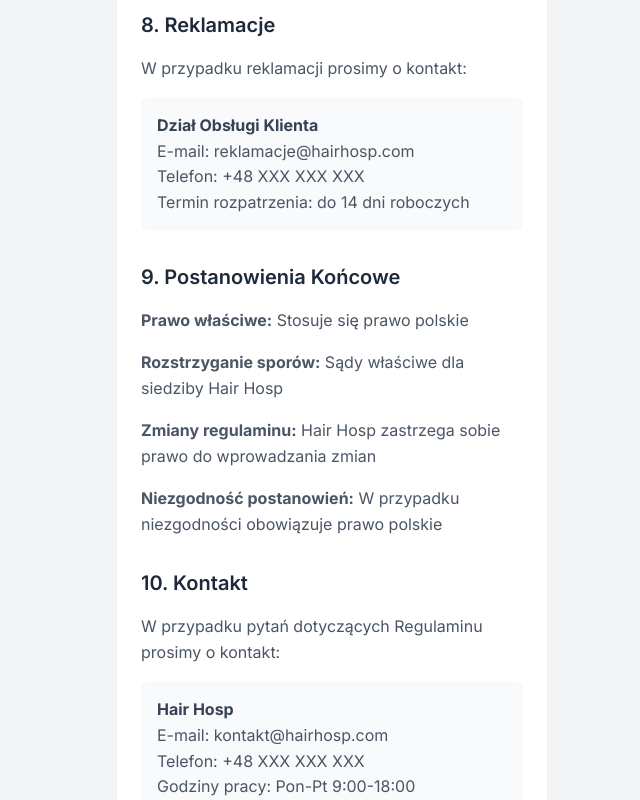
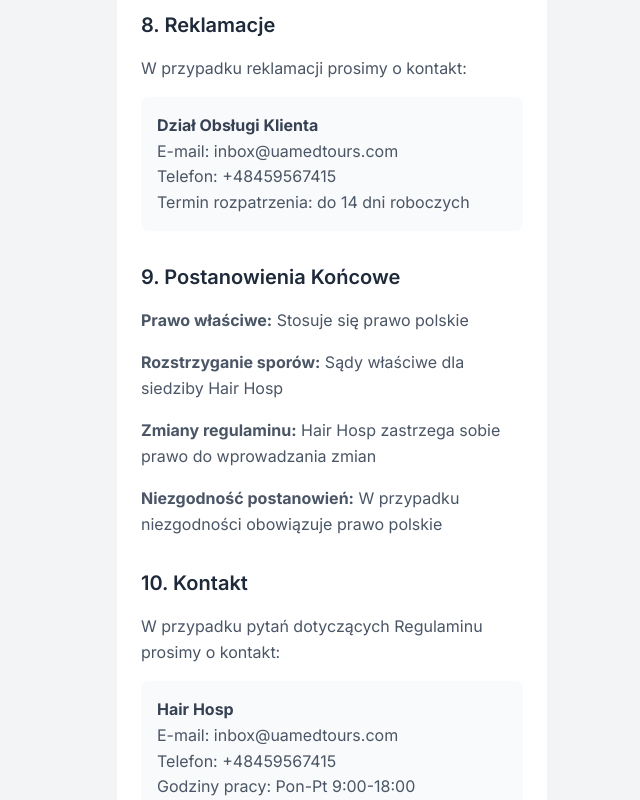
Before and after one commit to romchhh/hair-hosp, a Next.js app: page /terms in a window 1280 px wide. Shown: the part 2580-3380 px from the top of the page, without its empty margins (308-948 px from the left). Built offline with nearby package versions, Linux system fonts and the light colour scheme.

Commit message:
added phon

```diff
--- a/src/app/privacy/page.tsx
+++ b/src/app/privacy/page.tsx
@@ -131,8 +131,8 @@
             </p>
             <div className="bg-gray-50 p-4 rounded-lg">
               <p className="text-gray-700"><strong>Hair Hosp</strong></p>
-              <p className="text-gray-600">E-mail: privacy@hairhosp.com</p>
-              <p className="text-gray-600">Telefon: +48 XXX XXX XXX</p>
+              <p className="text-gray-600">E-mail: inbox@uamedtours.com</p>
+              <p className="text-gray-600">Telefon: +48459567415</p>
             </div>
           </section>
 
--- a/src/app/terms/page.tsx
+++ b/src/app/terms/page.tsx
@@ -162,8 +162,8 @@
             </p>
             <div className="bg-gray-50 p-4 rounded-lg">
               <p className="text-gray-700"><strong>Dział Obsługi Klienta</strong></p>
-              <p className="text-gray-600">E-mail: reklamacje@hairhosp.com</p>
-              <p className="text-gray-600">Telefon: +48 XXX XXX XXX</p>
+              <p className="text-gray-600">E-mail: inbox@uamedtours.com</p>
+              <p className="text-gray-600">Telefon: +48459567415</p>
               <p className="text-gray-600">Termin rozpatrzenia: do 14 dni roboczych</p>
             </div>
           </section>
@@ -201,8 +201,8 @@
             </p>
             <div className="bg-gray-50 p-4 rounded-lg">
               <p className="text-gray-700"><strong>Hair Hosp</strong></p>
-              <p className="text-gray-600">E-mail: kontakt@hairhosp.com</p>
-              <p className="text-gray-600">Telefon: +48 XXX XXX XXX</p>
+              <p className="text-gray-600">E-mail: inbox@uamedtours.com</p>
+              <p className="text-gray-600">Telefon: +48459567415</p>
               <p className="text-gray-600">Godziny pracy: Pon-Pt 9:00-18:00</p>
             </div>
           </section>
```
